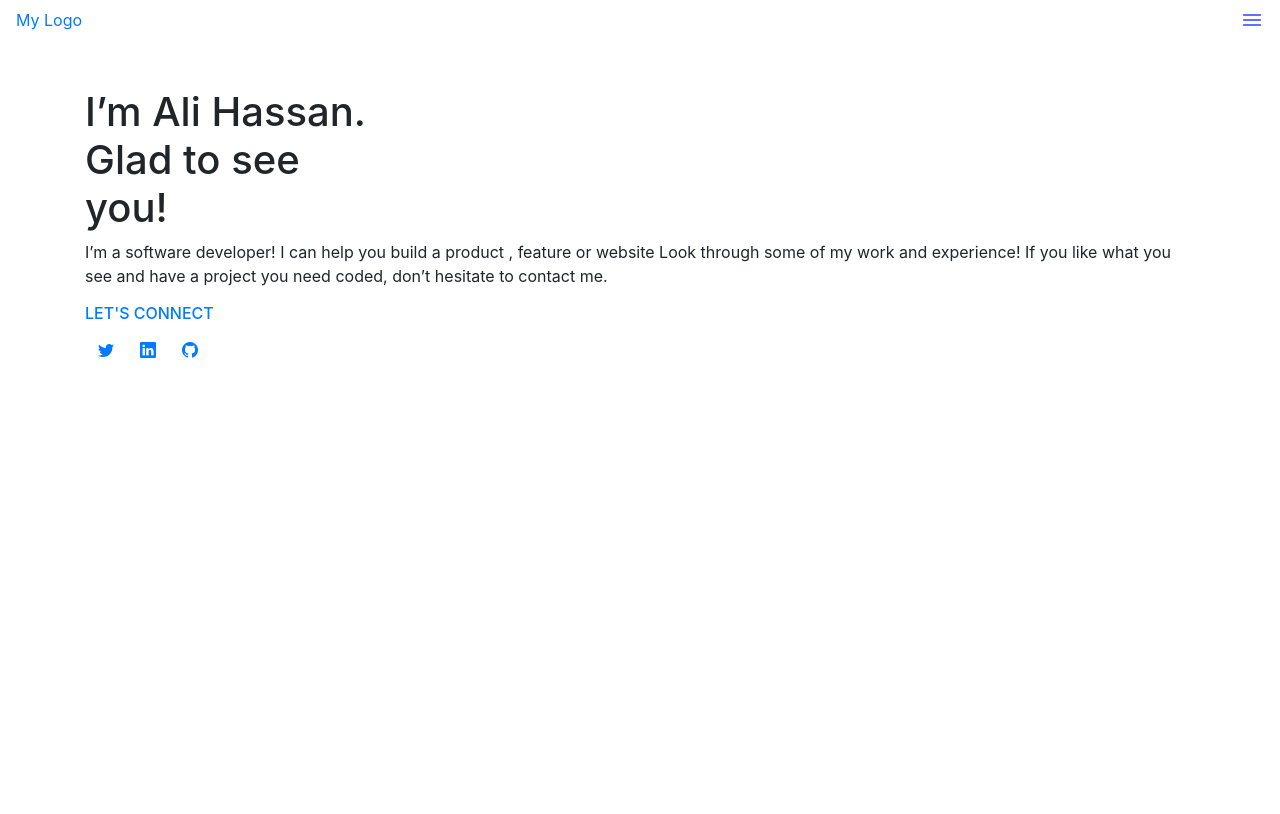
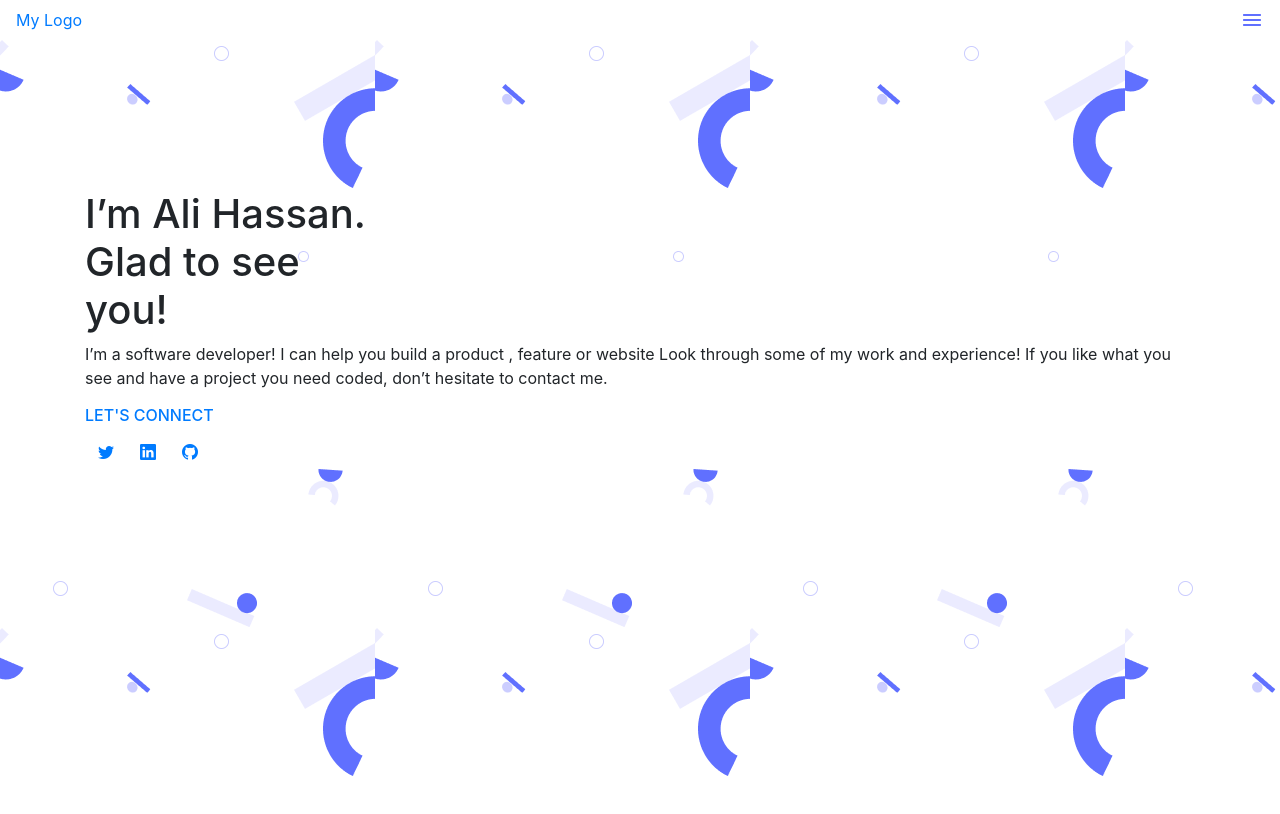
Before and after one commit to Halim258/Bootstrap-portfoliom, a plain HTML site: page index.html in a window 1280 px wide. Shown: the top 814 px of the page. Drawn offline with nearby package versions, Linux system fonts and the light colour scheme.

Commit message:
Added background

```diff
--- a/index.html
+++ b/index.html
@@ -14,6 +14,7 @@
       integrity="sha384-xOolHFLEh07PJGoPkLv1IbcEPTNtaed2xpHsD9ESMhqIYd0nLMwNLD69Npy4HI+N"
       crossorigin="anonymous" />
       <link href="https://cdn.jsdelivr.net/npm/bootstrap-icons@1.6.1/font/bootstrap-icons.css" rel="stylesheet">
+      <link rel="stylesheet" href="./styles.css">
 
 
     <title>Hello, world!</title>
@@ -25,7 +26,8 @@
         <img src="./Icon - Menu.png" alt="Icon-menu" />
       </nav>
     </header>
-    <section class="container mt-5">
+    <section class="background">
+    <section class="container custom-margin">
         <div class="">
           <h1 class="h1">
             I’m Ali Hassan. <br />
@@ -56,6 +58,7 @@
 
         </div>
       </section>
+    </section>
 
     <!-- Optional JavaScript; choose one of the two! -->
 
--- /dev/null
+++ b/styles.css
@@ -0,0 +1,9 @@
+.background{
+    background: url(./header-shapes\ mobile.png);
+    background-position: cover;
+    height: 100vh;
+    overflow: hidden;
+}
+.custom-margin{
+    margin-top: 150px;
+}
```
Also changed, not shown: header-shapes mobile.png (added).
